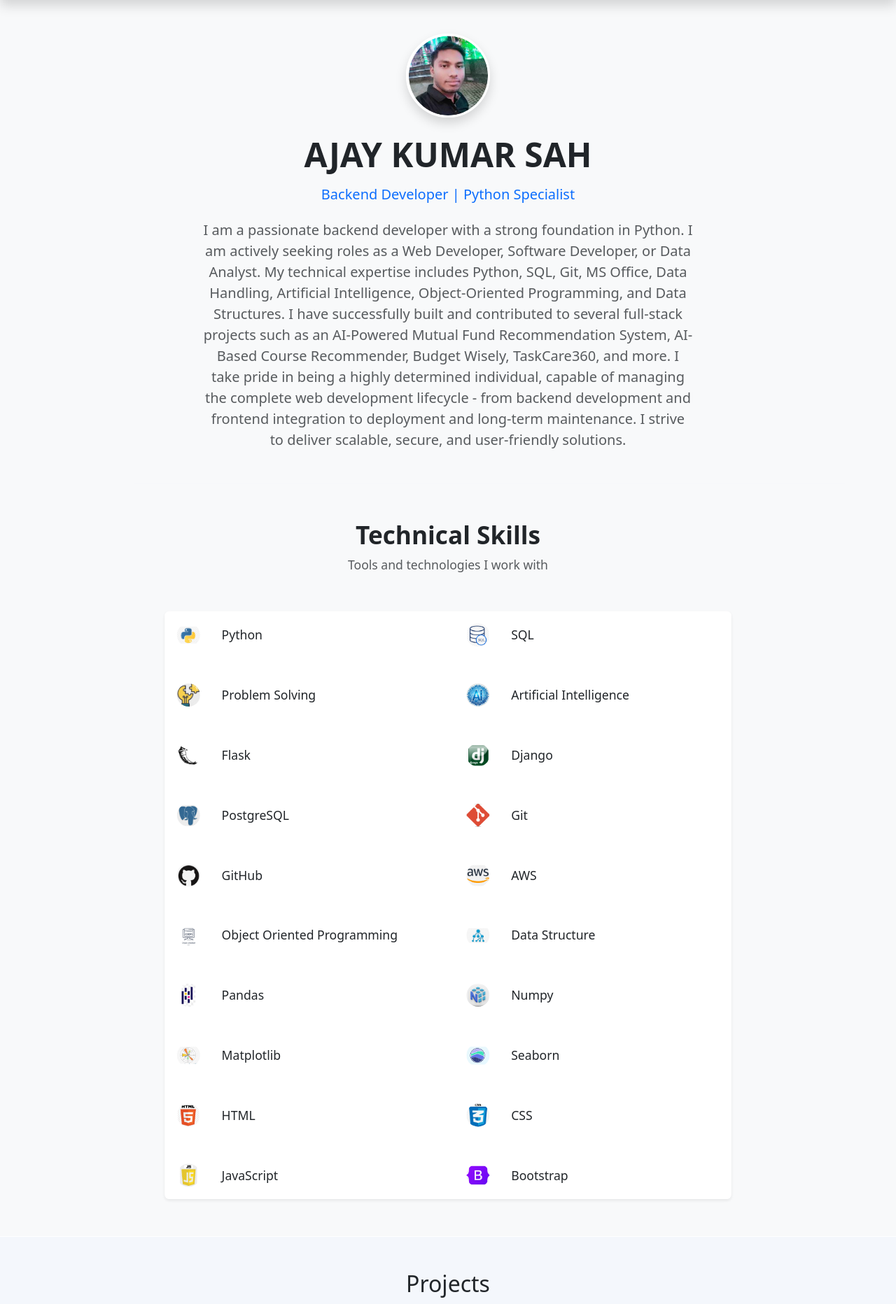
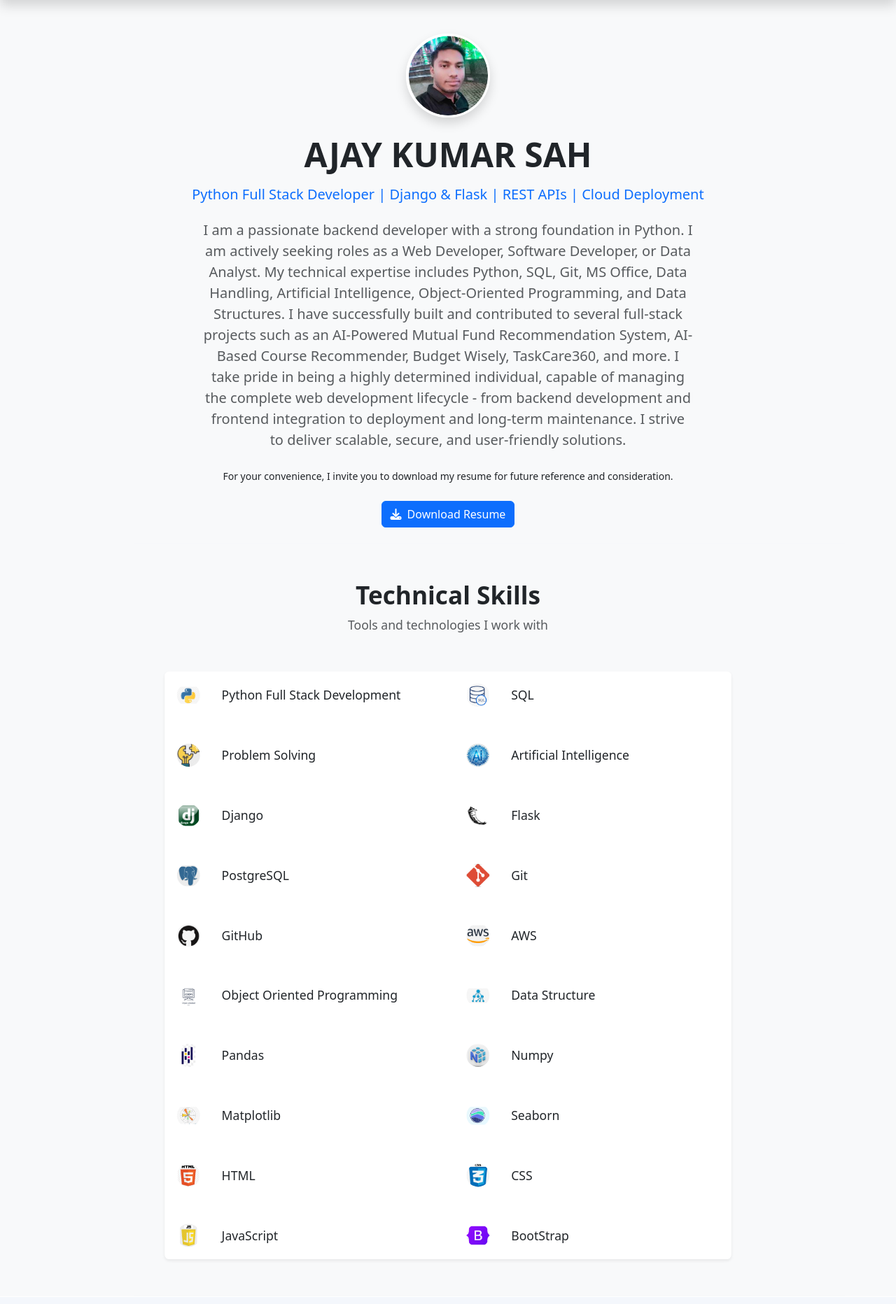
Before and after one commit to ajay9875/MyPortfolio98, a Django app: page / in a window 1280 px wide; the page is wider, and only the part inside the window is pictured. Shown: the part 56-1920 px from the top of that part at 70% size. Run offline with Django 5.2, Linux system fonts and the light colour scheme.

Commit message:
Added resume to download.

```diff
--- a/Myapp/templates/index.html
+++ b/Myapp/templates/index.html
@@ -285,6 +285,21 @@
                 <!-- About Text -->
                 <div class="mx-auto" style="max-width: 700px;">
                     <p class="lead text-muted mb-4">{{ about }}</p>
+
+                    <!-- Suggestion Line -->
+                    <p class="text-center mt-3">
+                        <small>
+                         For your convenience, I invite you to download my resume for future reference and consideration.
+                        </small>
+                    </p>
+
+                    <!-- Resume Download Button -->
+                    <a href="{% static 'Ajay_Kumar_Sah_Resume.pdf' %}"
+                    class="btn btn-primary mt-2"
+                    download="Ajay_Kumar_Sah_Resume.pdf">
+                    <i class="fas fa-download me-2"></i>Download Resume
+                    </a>
+
                 </div>
             </div>
         </div>
@@ -331,7 +346,7 @@
         <div class="row justify-content-center">
             <!-- AI Mutual Fund Recommendation -->
             <div class="col-12 col-md-6 col-lg-4 mb-4">
-              <a href="https://mutual-fund-recommender-amt2.onrender.com/" style="text-decoration: none; color:black;">
+              <a href="https://mutual-fund-recommender-amt2.onrender.com/" target="_blank" style="text-decoration: none; color:black;">
                 <div class="card h-100 shadow-sm">
                     <div class="card-body">
                         <img style="width:50px; height:50px; margin-bottom: 10px; border-radius: 100%;" src="{% static 'projects/fund-reco.png' %}" class="card-img-top project-img" alt="Logo">
@@ -351,7 +366,7 @@
 
             <!-- Course Recommendation -->
             <div class="col-12 col-md-6 col-lg-4 mb-4">
-               <a href="https://king9.pythonanywhere.com/" style="text-decoration: none; color:black;">
+               <a href="https://king9.pythonanywhere.com/" target="_blank" style="text-decoration: none; color:black;">
                 <div class="card h-100 shadow-sm">
                     <div class="card-body">
                         <img style="width:50px; height:50px; margin-bottom: 10px; border-radius: 100%;" src="{% static 'projects/course-reco.png' %}" class="card-img-top project-img" alt="Logo">
@@ -372,7 +387,7 @@
 
             <!-- Budget Wisely -->
             <div class="col-12 col-md-6 col-lg-4 mb-4">
-                  <a href="https://budget-wisely-r167.onrender.com/" style="text-decoration: none; color:black;">
+                  <a href="https://budget-wisely-r167.onrender.com/" target="_blank" style="text-decoration: none; color:black;">
                    <div class="card h-100 shadow-sm">
                     <div class="card-body">
                         <img style="width:50px; height:50px; margin-bottom: 10px; border-radius: 100%;" src="{% static 'projects/budget-wisely.png' %}" class="card-img-top project-img" alt="Logo">
@@ -392,7 +407,7 @@
 
             <!-- TaskCare360 -->
             <div class="col-12 col-md-6 col-lg-4 mb-4">
-                  <a href="https://taskcare360.onrender.com/" style="text-decoration: none; color:black;">
+                  <a href="https://taskcare360.onrender.com/" target="_blank" style="text-decoration: none; color:black;">
                    <div class="card h-100 shadow-sm">
                     <div class="card-body">
                         <img style="width:50px; height:50px; margin-bottom: 10px; border-radius: 100%;" src="{% static 'projects/task-care.PNG' %}" class="card-img-top project-img" alt="Logo">
--- a/Myapp/views.py
+++ b/Myapp/views.py
@@ -3,7 +3,7 @@ from decouple import config
 def portfolio(request):
     context = {
         'name': 'AJAY KUMAR SAH',
-        'title': 'Backend Developer | Python Specialist',
+        'title': "Python Full Stack Developer | Django & Flask | REST APIs | Cloud Deployment",
         'about':
             "I am a passionate backend developer with a strong foundation in Python. "
             "I am actively seeking roles as a Web Developer, Software Developer, or Data Analyst. "
@@ -24,12 +24,12 @@ def portfolio(request):
         'location': 'Hyderabad',
 
         'skills': [
-            {'name': 'Python', 'image': 'skills/python.png'},
+            {'name': 'Python Full Stack Development', 'image': 'skills/python.png'},
             {'name': 'SQL', 'image': 'skills/sql.png'},
             {'name': 'Problem Solving', 'image': 'skills/problem-solving.png'},
             {'name': 'Artificial Intelligence', 'image': 'skills/ai.png'},
+            {'name': 'Django', 'image': 'skills/django.png'},
             {'name': 'Flask', 'image': 'skills/flask.png'},
-            {'name': 'Django', 'image': 'skills/django.png'},
             {'name': 'PostgreSQL', 'image': 'skills/postgresql.png'},
             {'name': 'Git', 'image': 'skills/git.png'},
             {'name': 'GitHub', 'image': 'skills/github.png'},
@@ -43,7 +43,7 @@ def portfolio(request):
             {'name': 'HTML', 'image': 'skills/html.png'},
             {'name': 'CSS', 'image': 'skills/css.png'},
             {'name': 'JavaScript', 'image': 'skills/javascript.png'},
-            {'name': 'Bootstrap', 'image': 'skills/bootstrap.png'},
+            {'name': 'BootStrap', 'image': 'skills/bootstrap.png'},
 
         ],
 
```
Also changed, not shown: 2 other files.
